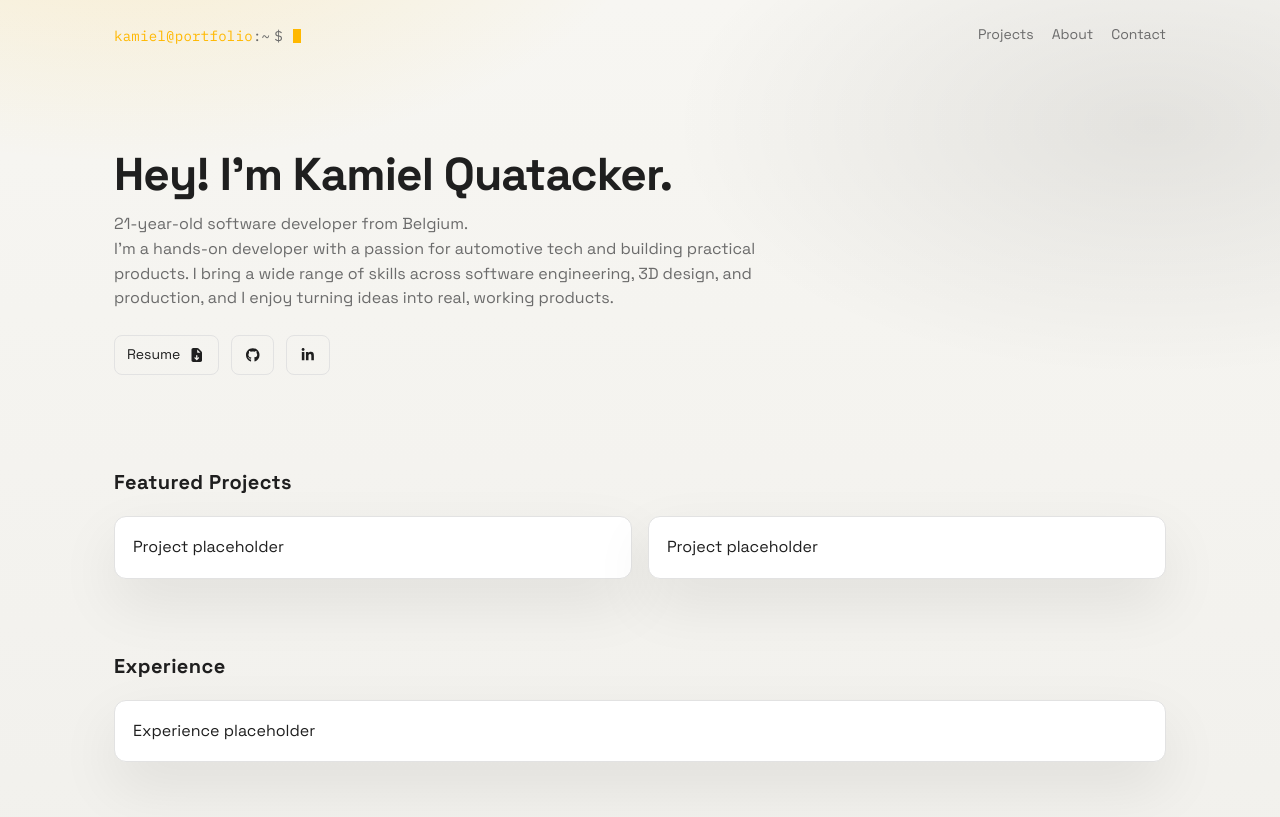
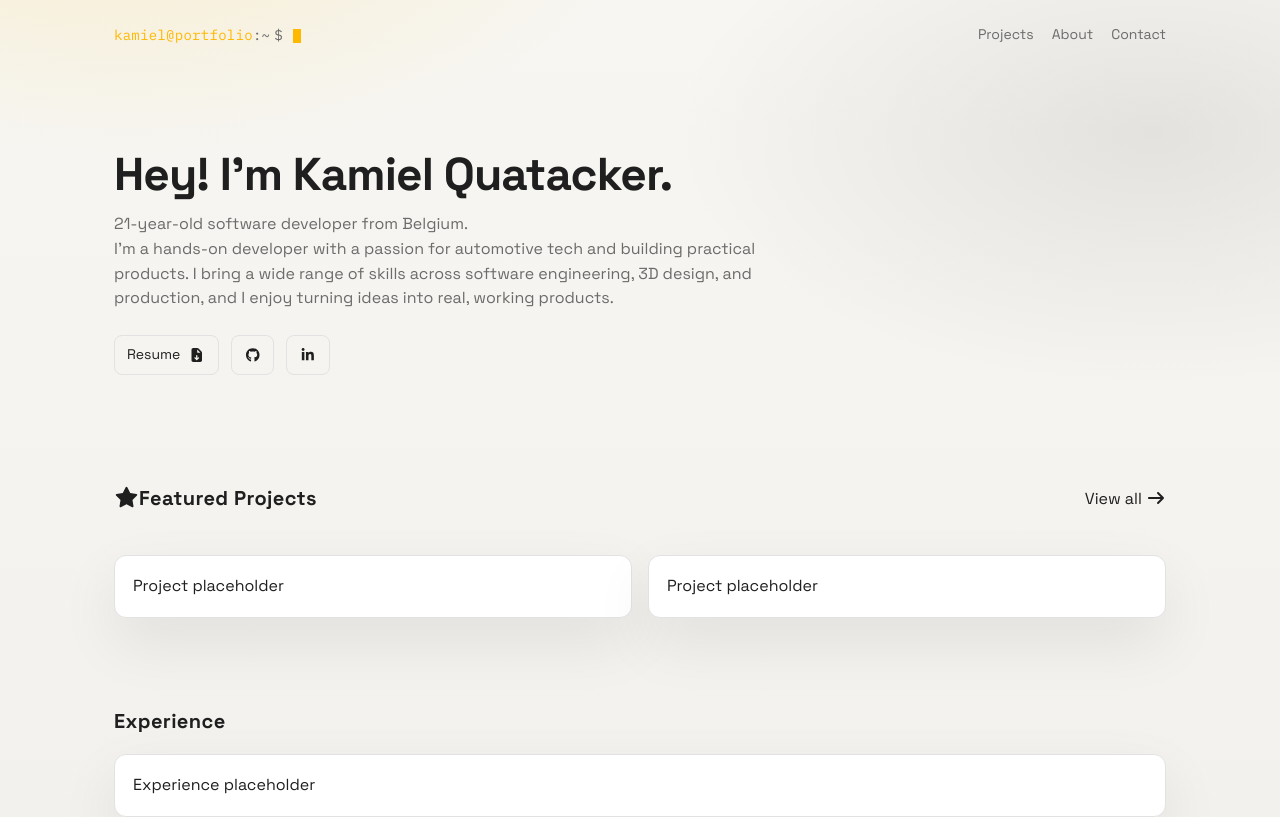
Before and after one commit to kamielquatacker/kamiel-portfolio, a Next.js app: page / in a window 1280 px wide. Shown: the top 817 px of the page. Built offline with nearby package versions, Linux system fonts and the light colour scheme.

Commit message:
Enhance project section header and add fontawesome

```diff
--- a/app/globals.css
+++ b/app/globals.css
@@ -51,8 +51,6 @@ a {
   padding: 32px var(--gutter) 80px;
 }
 
-
-
 .hero {
   padding: 48px 0 56px;
 }
@@ -76,6 +74,15 @@ a {
   flex-wrap: wrap;
   gap: 12px;
 }
+
+
+.projects-header {
+  display: flex;
+  align-items: center;
+  justify-content: space-between;
+  margin-bottom: 24px;
+}
+
 
 .btn {
   display: inline-flex;
@@ -102,9 +109,10 @@ a {
 
 .section-title {
   font-size: 20px;
-  margin: 0 0 18px;
   letter-spacing: 0.02em;
 }
+
+
 
 .card {
   background: var(--surface);
--- a/app/page.tsx
+++ b/app/page.tsx
@@ -1,6 +1,6 @@
 import { FontAwesomeIcon } from "@fortawesome/react-fontawesome";
 import { faGithub, faLinkedinIn } from "@fortawesome/free-brands-svg-icons";
-import { faFileArrowDown } from "@fortawesome/free-solid-svg-icons";
+import { faArrowRight, faFileArrowDown, faStar } from "@fortawesome/free-solid-svg-icons";
 
 export default function Home() {
   return (
@@ -27,7 +27,17 @@ export default function Home() {
       </header>
 
       <section className="section" id="projects">
-        <h2 className="section-title">Featured Projects</h2>
+        <div className="projects-header">
+          <h2 className="section-title">
+            <FontAwesomeIcon icon={faStar} />
+            <span>Featured Projects</span>
+          </h2>
+          <a href="/projects">
+            <span className="">View all </span>
+            <FontAwesomeIcon icon={faArrowRight} />
+          </a>
+        </div>
+
         <div className="grid">
           <div className="card">Project placeholder</div>
           <div className="card">Project placeholder</div>
--- a/components/Nav.module.css
+++ b/components/Nav.module.css
@@ -10,16 +10,18 @@
 }
 
 .nav-brand {
+  display: inline-flex;
+  align-items: center;
   font-family: var(--font-mono), ui-monospace, SFMono-Regular, Menlo, Monaco, Consolas,
     "Liberation Mono", "Courier New", monospace;
   font-size: 14px;
   letter-spacing: 0.02em;
   line-height: 1;
-  align-items: center;
 }
 
 .nav-prompt {
   color: var(--accent);
+  display: inline-block;
 }
 
 .nav-sep,
@@ -39,8 +41,17 @@
   height: 1em;
   margin-left: 6px;
   background: var(--accent);
-  transform: translateY(2px);
+  transform: translateY(1px);
   animation: blink 4s infinite ease-in-out;
+}
+
+.nav-command {
+  display: inline-block;
+  width: 0;
+  color: var(--muted);
+  overflow: hidden;
+  white-space: nowrap;
+  opacity: 0;
 }
 
 @keyframes blink {
@@ -66,3 +77,21 @@
 .nav a:hover {
   color: var(--accent) ;
 }
+
+@keyframes typeCommand {
+  0% {
+    width: 0;
+    opacity: 0;
+  }
+  10% {
+    opacity: 1;
+  }
+  100% {
+    width: 4ch;
+    opacity: 1;
+  }
+}
+
+.nav-brand:hover .nav-command {
+  animation: typeCommand 600ms steps(4, end) forwards;
+}
--- a/components/Nav.tsx
+++ b/components/Nav.tsx
@@ -17,6 +17,10 @@ export default function Nav() {
         <span className={styles["nav-sep"]}>:</span>
         <span className={styles["nav-path"]}>~{pathLabel}</span>
         <span className={styles["nav-caret"]}>$</span>
+
+        <span className={styles["nav-command"]} aria-hidden="true">
+          cd ~
+        </span>
         <span className={styles["nav-cursor"]} aria-hidden="true" />
       </Link>
       <div className={styles["nav-links"]}>
```
